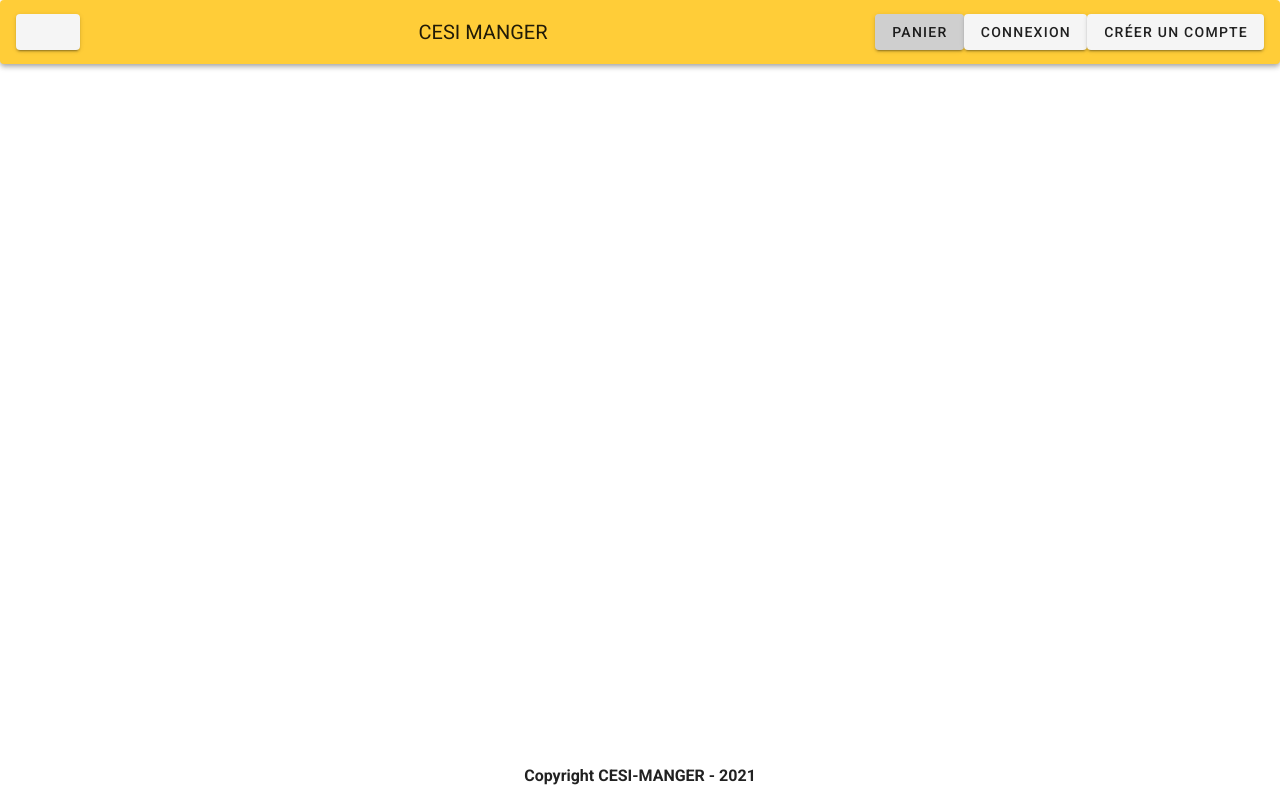
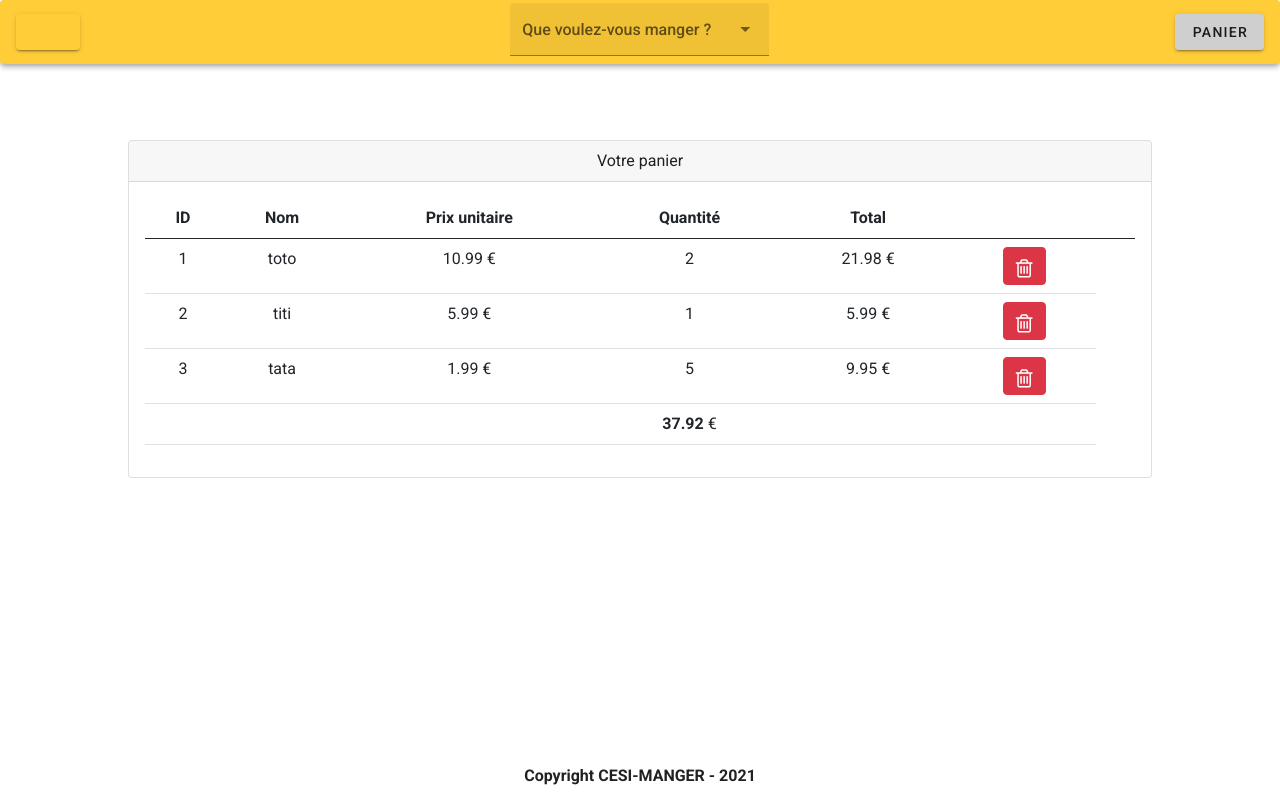
Before and after one commit to JLiagre/CESI-MANGER, a Vue app in the folder cesi_manger/: page /cart in a window 1280 px wide. Built offline with nearby package versions, Linux system fonts and the light colour scheme.

Commit message:
Added shopping cart + routes

```diff
--- a/cesi_manger/src/components/Footer.vue
+++ b/cesi_manger/src/components/Footer.vue
@@ -1,9 +1,6 @@
 <template>
     <v-footer padless>
-        <v-col
-            class="text-center"
-            cols="12"
-        >
+        <v-col class="text-center" cols="12">
             <strong>Copyright CESI-MANGER - {{ new Date().getFullYear() }} </strong>
         </v-col>
     </v-footer>
--- a/cesi_manger/src/components/Header.vue
+++ b/cesi_manger/src/components/Header.vue
@@ -12,14 +12,32 @@
                 </v-btn>
             </div>
             <v-spacer></v-spacer>
-            <v-app-bar-title>CESI MANGER</v-app-bar-title>
+            <v-app-bar-title v-if="$route.name == 'home'">CESI MANGER</v-app-bar-title>
+            <v-app-bar-title v-else>
+                <v-autocomplete
+                    v-model="value"
+                    :items="items"
+                    dense
+                    filled
+                    label="Que voulez-vous manger ?"
+                ></v-autocomplete>
+            </v-app-bar-title>
             <v-spacer></v-spacer>
-            <v-btn to="/cart">Panier</v-btn>
-            <v-btn to="/login">Connexion</v-btn>
-            <v-btn to="/signup">Créer un compte</v-btn>
+            <v-btn v-if="$route.name != 'home' && connectedUser != false" to="/cart">Panier</v-btn>
+            <v-btn v-if="$route.name == 'home' && connectedUser != true" to="/login">Connexion</v-btn>
+            <v-btn v-if="$route.name == 'home' && connectedUser != true" to="/signup">Créer un compte</v-btn>
         </v-app-bar>
     </v-card>
 </template>
+
+<script>
+  export default {
+    data: () => ({
+      items: ['foo', 'bar', 'fizz', 'buzz'], // Remplacer par les valeurs de la BDD
+
+    }),
+  }
+</script>
 
 <style>
     .shrink-mr-2 {
@@ -30,9 +48,15 @@
     .v-btn.back2home {
         width: 30px;
         min-width: 30px;
+        background-color: transparent !important;
+        border-color: transparent !important;
     }
 
     .v-app-bar-title__content {
-        width: 140px;
+        width: auto;
+    }
+
+    .v-app-bar-title .v-input__control {
+        margin-top: 20px;
     }
 </style>
--- a/cesi_manger/src/components/Shop/Products.vue
+++ b/cesi_manger/src/components/Shop/Products.vue
@@ -10,26 +10,23 @@
                             <tr>
                                 <th scope="col">ID</th>
                                 <th>Nom</th>
-                                <th>Prix (€)</th>
+                                <th>Prix</th>
                                 <th>Action</th>
                             </tr>
                         </thead>
                         <tbody>
-                            <tr>
+                            <tr v-for="product in products" v-bind:key="product.id">
                                 <template>
-                                    <td>1</td>
-                                    <td>Test</td>
-                                    <td>10</td>
+                                    <td>{{ product.product_id }}</td>
+                                    <td>{{ product.product_name }}</td>
+                                    <td class="prices">{{ product.product_price }}</td>
                                     <td>
                                         <a href="/product" class="icon">
                                             <i class="fa fa-eye"></i>
                                         </a>
-                                        <a href="#" class="icon">
-                                            <i class="fa fa-trash"></i>
-                                        </a>
-                                        <a href="#" class="icon">
-                                            <i class="fa fa-pencil"></i>
-                                        </a>
+                                        <v-btn small class="btn btn-success btn-block" v-on:click="onAddToCart(product.id)"><i class="fa fa-shopping-cart"></i></v-btn >
+                                        <v-btn small class="btn btn-warning btn-block" v-on:click="onEdit(product)"><i class="fa fa-pencil"></i></v-btn >
+                                        <v-btn small class="btn btn-danger btn-block" v-on:click="onDelete(product.id)"><i class="fa fa-trash"></i></v-btn >
                                     </td>
                                 </template>
                             </tr>
@@ -93,6 +90,27 @@
 <script>
 export default {
     name: 'Products',
+
+    // Test avec des data fictives
+    //
+    data: () => ({
+        products: [
+            { product_id: 1, product_name: "toto", product_price: 10.99 },
+            { product_id: 2, product_name: "titi", product_price: 5.99 },
+            { product_id: 3, product_name: "tata", product_price: 1.99 }
+        ]
+    }),
+    methods: {
+        onAddToCart() {
+
+        },
+        onEdit() {
+
+        },
+        onDelete(index) {
+            this.products.splice(index, 1);
+        }
+    }
 
     /* *********************************************** */
     /* Ici j'ai préparé les scripts pour lier à la BDD */
@@ -190,7 +208,7 @@ export default {
 }
 </script>
 
-<style>
+<style scoped>
 
     .icon {
         margin-right: 10px;
@@ -205,4 +223,8 @@ export default {
         margin-left: auto;
         margin-right: auto;
     }
+
+    .products td.prices:after {
+        content: ' €';
+    }
 </style>
--- a/cesi_manger/src/components/Shop/ShoppingCart.vue
+++ b/cesi_manger/src/components/Shop/ShoppingCart.vue
@@ -1,13 +1,82 @@
 <template>
-    <div></div>
+    <div class="cart">
+        <div class="card mt-5">
+            <div class="card-header">Votre panier</div>
+            <div class="card-body">
+                <div class="table-responsive">
+                    <table class="table">
+                        <thead>
+                            <tr>
+                                <th scope="col">ID</th>
+                                <th>Nom</th>
+                                <th>Prix unitaire</th>
+                                <th>Quantité</th>
+                                <th>Total</th>
+                                <th></th>
+                                <th></th>
+                            </tr>
+                        </thead>
+                        <tbody>
+                            <tr v-for="product in cart" v-bind:key="product.id">
+                                <td>{{ product.product_id }}</td>
+                                <td>{{ product.product_name }}</td>
+                                <td class="prices">{{ product.product_price }}</td>
+                                <td>{{ product.product_quantity }}</td>
+                                <td class="prices">{{ product.product_price * product.product_quantity  }}</td>
+                                <td><button class="btn btn-danger btn-block" v-on:click="onDelete($index)"><i class="fa fa-trash-o fa-lg"></i></button></td>
+                            </tr>
+                            <tr>
+                                <td colspan="3"></td>
+                                <td class="prices"><strong>{{ total }}</strong></td>
+                                <td colspan="2"></td>
+                            </tr>
+                        </tbody>
+                    </table>
+                </div>
+            </div>
+        </div>
+    </div>
 </template>
 
 <script>
 export default {
     name: 'ShoppingCart',
+
+    // Test avec data fictives
+    //
+    data: () => ({
+        cart: [
+            { product_id: 1, product_name: "toto", product_price: 10.99, product_quantity: 2 },
+            { product_id: 2, product_name: "titi", product_price: 5.99, product_quantity: 1 },
+            { product_id: 3, product_name: "tata", product_price: 1.99, product_quantity: 5 }
+        ]
+    }),
+    computed: {
+        total() {
+            var total = 0;
+            this.cart.forEach(function(el) {
+              total += el.product_price * el.product_quantity;
+            });
+            return total;
+          }
+    },
+    methods: {
+        onDelete(index) {
+            this.cart.splice(index, 1);
+        },
+    }
 }
 </script>
 
 <style>
+    .cart {
+        width: 80%;
+        margin-top: 15vh;
+        margin-left: auto;
+        margin-right: auto;
+    }
 
+    .cart td.prices:after {
+        content: ' €';
+    }
 </style>
--- a/cesi_manger/src/router/index.js
+++ b/cesi_manger/src/router/index.js
@@ -42,7 +42,7 @@ const routes = [
     component: () => import('../components/Shop/Products.vue'),
   },
   {
-    path: '/product',
+    path: '/product/:id',
     name: 'product',
     component: () => import('../components/Shop/Product.vue'),
   },
```
Lines whose indentation alone changed are shown as unchanged.
